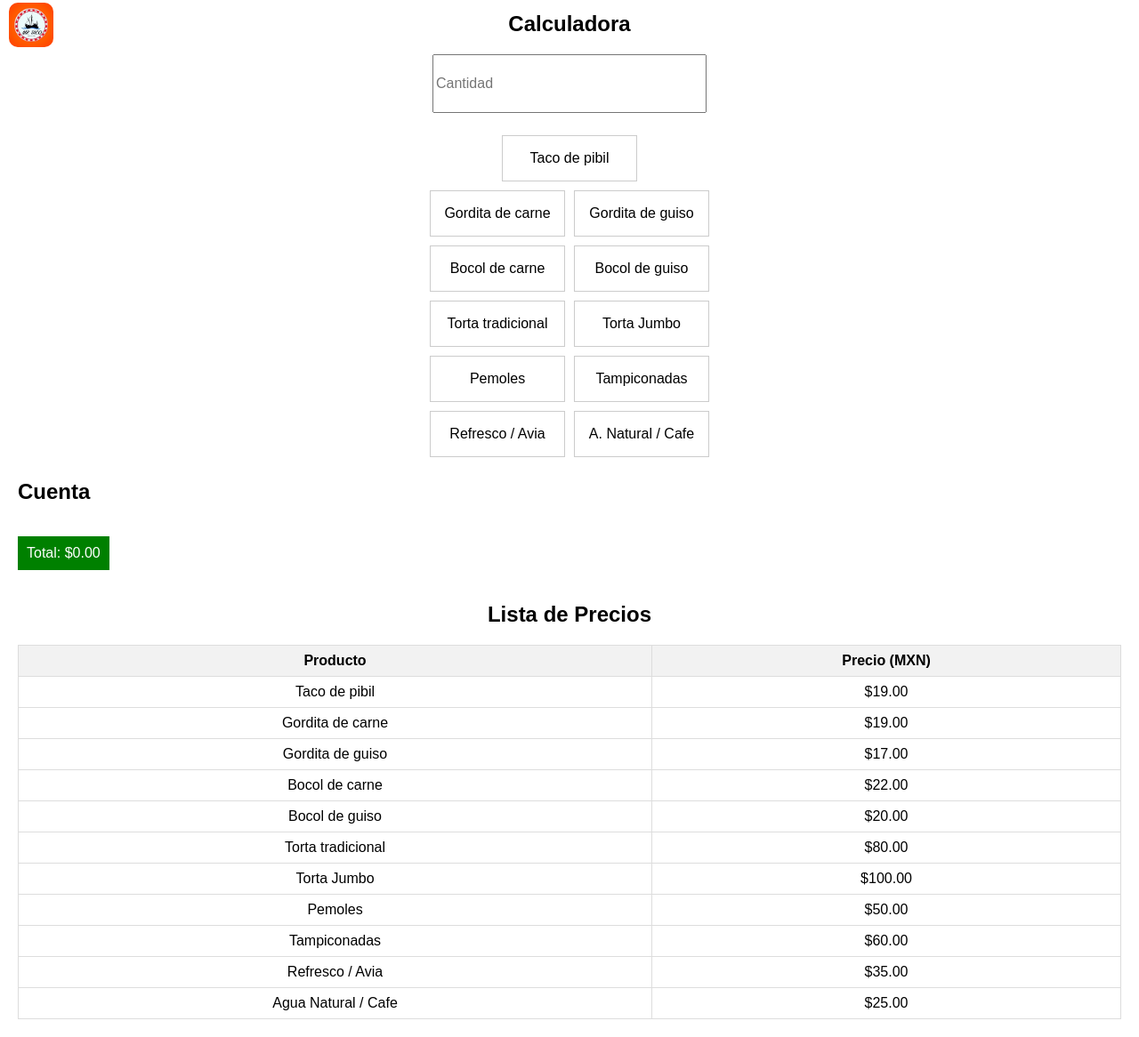
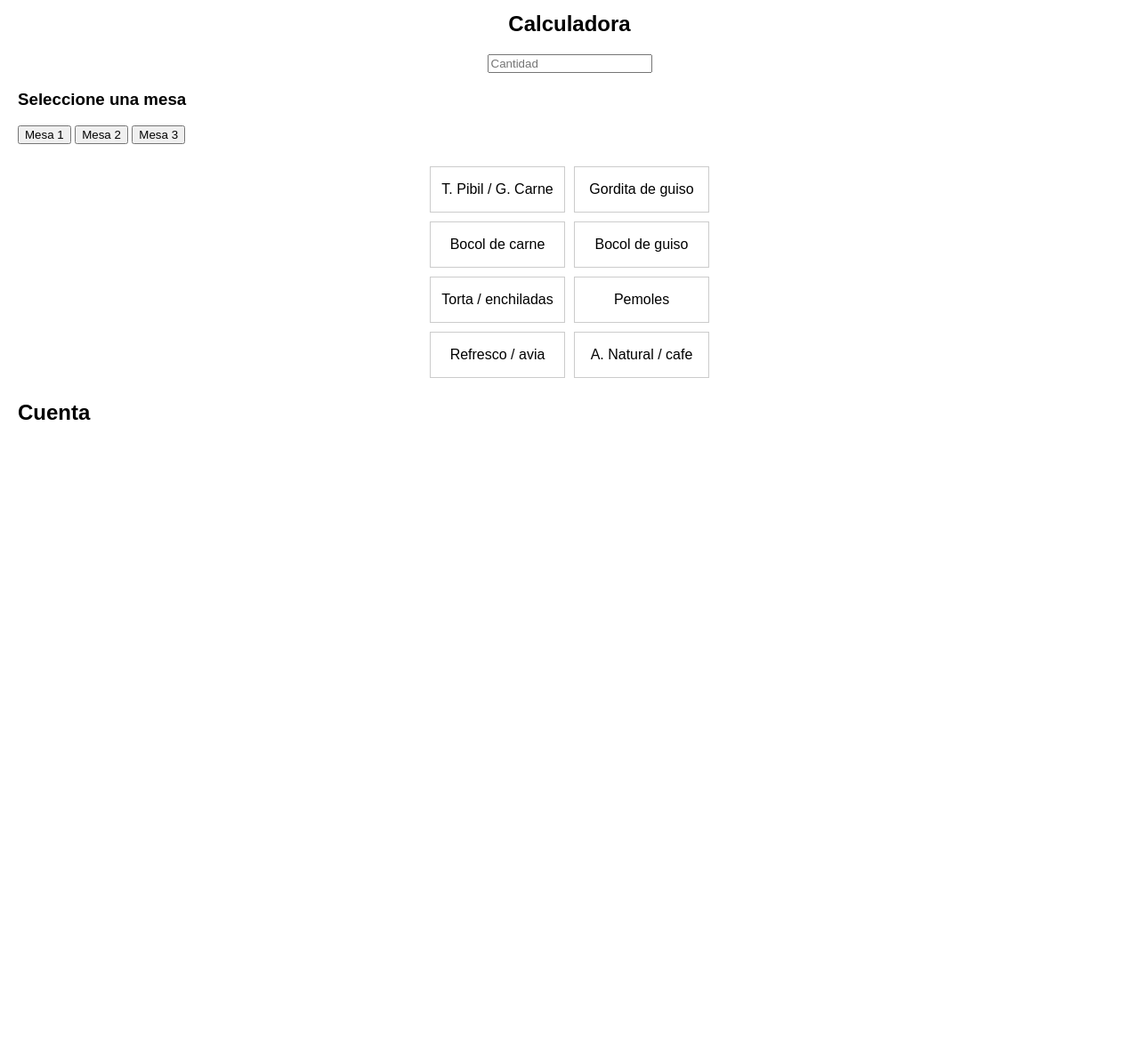
Before and after one commit to axlcrvz/calculadora, a plain HTML site: page index.html in a window 1280 px wide. Shown: the part 7-1173 px from the top of the page at 89% size. After the commit the page ends 800 px from the top, so only its background shows below. Drawn offline with Linux system fonts and the light colour scheme.

Commit message:
Update index.html

```diff
--- a/index.html
+++ b/index.html
@@ -1,22 +1,10 @@
 <!DOCTYPE html>
 <html lang="en">
-
 <head>
     <meta charset="UTF-8">
     <meta name="viewport" content="width=device-width, initial-scale=1.0, maximum-scale=1.0">
-    <title>Calculadora Mr. Taco</title>
-
-    <!-- Favicon -->
-    <link rel="icon" type="image/png" href="images/logo.png">
-
+    <title>Calculator Website</title>
     <style>
-        #total {
-            color: white;
-            background-color: green;
-            padding: 10px;
-            display: inline-block;
-        }
-
         body {
             font-family: Arial, sans-serif;
             margin: 20px;
@@ -25,22 +13,6 @@
         #calculator {
             width: 100%;
             text-align: center;
-            position: relative;
-        }
-
-        #logo {
-            position: absolute;
-            left: 10px;
-            top: 10px;
-            width: 50px;
-            border-radius: 10px;
-            margin-right: 20px;
-        }
-
-        #inputNumber {
-            width: 300px;
-            height: 60px;
-            font-size: 16px;
         }
 
         #rectangles {
@@ -64,177 +36,116 @@
             border: 1px solid #ccc;
             overflow: hidden;
             white-space: nowrap;
-            transition: background-color 0.3s ease;
-        }
-
-        .rectangle.clicked {
-            background-color: lightgreen;
-            transition: background-color 0.01s ease-out;
-        }
-
-        .close-btn {
-            cursor: pointer;
-            font-weight: bold;
-            color: red;
-            margin-left: 5px;
-            display: inline-block;
         }
 
         #output {
             margin-top: 20px;
         }
 
-        #priceList {
-            margin-top: 20px;
-            text-align: center;
+        .hidden {
+            display: none;
         }
-
-        #priceList table {
-            margin: 0 auto;
-            border-collapse: collapse;
-            width: 100%;
-        }
-
-        #priceList th, #priceList td {
-            border: 1px solid #ddd;
-            padding: 8px;
-        }
-
-        #priceList th {
-            background-color: #f2f2f2;
-        }
-
     </style>
 </head>
+<body>
 
-<body>
-    <img id="logo" src="images/logo.png" alt="Logo">
 <div id="calculator">
     <h2>Calculadora</h2>
     <input type="tel" id="inputNumber" placeholder="Cantidad" pattern="[0-9]*" oninput="checkInput()">
 </div>
+
+<div id="tables">
+    <h3>Seleccione una mesa</h3>
+    <button onclick="selectTable('table1')">Mesa 1</button>
+    <button onclick="selectTable('table2')">Mesa 2</button>
+    <button onclick="selectTable('table3')">Mesa 3</button>
+</div>
+
 <div id="rectangles">
-        <div>
-
     <div class="rectangle-container">
-                <div class="rectangle" onclick="calculateTotal('Taco de pibil', 19)">Taco de pibil</div>
-            </div>
-        </div>
-        <div>
-
-            <div class="rectangle-container">
-                <div class="rectangle" onclick="calculateTotal('Gordita de carne', 19)">Gordita de carne</div>
+        <div class="rectangle" onclick="calculateTotal('Taco de pibil / Gordita de carne', 19)">T. Pibil / G. Carne</div>
         <div class="rectangle" onclick="calculateTotal('Gordita de guiso', 17)">Gordita de guiso</div>
     </div>
-        </div>
-        <div>
-
     <div class="rectangle-container">
         <div class="rectangle" onclick="calculateTotal('Bocol de carne', 22)">Bocol de carne</div>
         <div class="rectangle" onclick="calculateTotal('Bocol de guiso', 20)">Bocol de guiso</div>
     </div>
+    <div class="rectangle-container">
+        <div class="rectangle" onclick="calculateTotal('Torta / enchiladas', 80)">Torta / enchiladas</div>
+        <div class="rectangle" onclick="calculateTotal('Pemoles / rosquitas / campechanas', 50)">Pemoles</div>
     </div>
-        <div>
-
     <div class="rectangle-container">
-                <div class="rectangle" onclick="calculateTotal('Torta tradicional', 80)">Torta tradicional</div>
-                <div class="rectangle" onclick="calculateTotal('Torta Jumbo', 100)">Torta Jumbo</div>
+        <div class="rectangle" onclick="calculateTotal('Refresco / avia', 35)">Refresco / avia</div>
+        <div class="rectangle" onclick="calculateTotal('Agua Natural / cafe', 25)">A. Natural / cafe</div>
     </div>
 </div>
-        <div>
 
-            <div class="rectangle-container">
-                <div class="rectangle" onclick="calculateTotal('Pemoles', 50)">Pemoles</div>
-                <div class="rectangle" onclick="calculateTotal('Tampiconadas', 60)">Tampiconadas</div>
-            </div>
-        </div>
-        <div>
-
-            <div class="rectangle-container">
-                <div class="rectangle" onclick="calculateTotal('Refresco / Avia', 35)">Refresco / Avia</div>
-                <div class="rectangle" onclick="calculateTotal('Agua Natural / Cafe', 25)">A. Natural / Cafe</div>
-            </div>
-        </div>
-    </div>
 <div id="output">
     <h2>Cuenta</h2>
-        <ul id="outputList"></ul>
-        <p id="total">Total: $0.00</p>
+    <div id="table1" class="table-output hidden">
+        <h3>Mesa 1</h3>
+        <ul id="outputListTable1"></ul>
+        <p id="totalTable1">Total: 0</p>
     </div>
-
-    <div id="priceList">
-        <h2>Lista de Precios</h2>
-        <table>
-            <tr>
-                <th>Producto</th>
-                <th>Precio (MXN)</th>
-            </tr>
-            <tr>
-                <td>Taco de pibil</td>
-                <td>$19.00</td>
-            </tr>
-            <tr>
-                <td>Gordita de carne</td>
-                <td>$19.00</td>
-            </tr>
-            <tr>
-                <td>Gordita de guiso</td>
-                <td>$17.00</td>
-            </tr>
-            <tr>
-                <td>Bocol de carne</td>
-                <td>$22.00</td>
-            </tr>
-            <tr>
-                <td>Bocol de guiso</td>
-                <td>$20.00</td>
-            </tr>
-            <tr>
-                <td>Torta tradicional</td>
-                <td>$80.00</td>
-            </tr>
-            <tr>
-                <td>Torta Jumbo</td>
-                <td>$100.00</td>
-            </tr>
-            <tr>
-                <td>Pemoles</td>
-                <td>$50.00</td>
-            </tr>
-            <tr>
-                <td>Tampiconadas</td>
-                <td>$60.00</td>
-            </tr>
-            <tr>
-                <td>Refresco / Avia</td>
-                <td>$35.00</td>
-            </tr>
-            <tr>
-                <td>Agua Natural / Cafe</td>
-                <td>$25.00</td>
-            </tr>
-        </table>
+    <div id="table2" class="table-output hidden">
+        <h3>Mesa 2</h3>
+        <ul id="outputListTable2"></ul>
+        <p id="totalTable2">Total: 0</p>
+    </div>
+    <div id="table3" class="table-output hidden">
+        <h3>Mesa 3</h3>
+        <ul id="outputListTable3"></ul>
+        <p id="totalTable3">Total: 0</p>
+    </div>
 </div>
 
 <script>
-        let total = 0;
+    let currentTable = null;
+    const totals = {
+        table1: 0,
+        table2: 0,
+        table3: 0
+    };
+
+    function selectTable(tableId) {
+        currentTable = tableId;
+        document.querySelectorAll('.table-output').forEach(output => {
+            output.classList.add('hidden');
+        });
+        document.getElementById(tableId).classList.remove('hidden');
+    }
 
     function calculateTotal(itemName, multiplier) {
+        if (!currentTable) {
+            alert('Por favor, seleccione una mesa primero.');
+            return;
+        }
+
         const inputNumber = document.getElementById('inputNumber');
-            let inputValue = parseFloat(inputNumber.value);
+        const inputValue = parseFloat(inputNumber.value);
         if (isNaN(inputValue) || inputValue <= 0) {
-                inputValue = 1;
+            alert('Por favor, introduzca una cantidad válida.');
+            return;
         }
+
         const itemTotal = inputValue * multiplier;
-            total += itemTotal;
+        totals[currentTable] += itemTotal;
 
-            const outputList = document.getElementById('outputList');
+        const outputList = document.getElementById(`outputList${capitalizeFirstLetter(currentTable)}`);
         const listItem = document.createElement('li');
-            listItem.innerHTML = `${itemName} (${inputValue}): $${itemTotal.toFixed(2)} <span class="close-btn" onclick="removeItem(this)">x</span>`;
+        listItem.textContent = `${inputValue} ${itemName}: ${itemTotal.toFixed(2)}`;
         outputList.appendChild(listItem);
 
-            document.getElementById('total').textContent = `Total: $${total.toFixed(2)}`;
+        document.getElementById(`total${capitalizeFirstLetter(currentTable)}`).textContent = `Total: ${totals[currentTable].toFixed(2)}`;
+
+        // Clear the input box
         inputNumber.value = '';
+
+        // Show the refresh button if not already visible
+        const refreshButton = document.getElementById('refreshButton');
+        if (refreshButton.classList.contains('hidden')) {
+            refreshButton.classList.remove('hidden');
+        }
     }
 
     function checkInput() {
@@ -244,28 +155,19 @@
         }
     }
 
-        function removeItem(element) {
-            const listItem = element.parentNode;
-            const amountText = listItem.textContent.split('$')[1];
-            const itemAmount = parseFloat(amountText);
-            total -= itemAmount;
-
-            listItem.remove();
-
-            document.getElementById('total').textContent = `Total: $${total.toFixed(2)}`;
+    function capitalizeFirstLetter(string) {
+        return string.charAt(0).toUpperCase() + string.slice(1);
     }
 
-        const rectangles = document.querySelectorAll('.rectangle');
-        rectangles.forEach(rectangle => {
-            rectangle.addEventListener('click', () => {
-                rectangles.forEach(r => r.classList.remove('clicked'));
-                rectangle.classList.add('clicked');
-                setTimeout(() => {
-                    rectangle.classList.remove('clicked');
-                }, 200);
-            });
-        });
+    function refreshPage() {
+        location.reload();
+    }
 </script>
+
+<!-- Refresh button -->
+<div id="refreshButton" class="hidden" style="text-align: center; margin-top: 20px;">
+    <button onclick="refreshPage()">Refrescar Página</button>
+</div>
+
 </body>
-
 </html>
```
Lines whose indentation alone changed are shown as unchanged.
